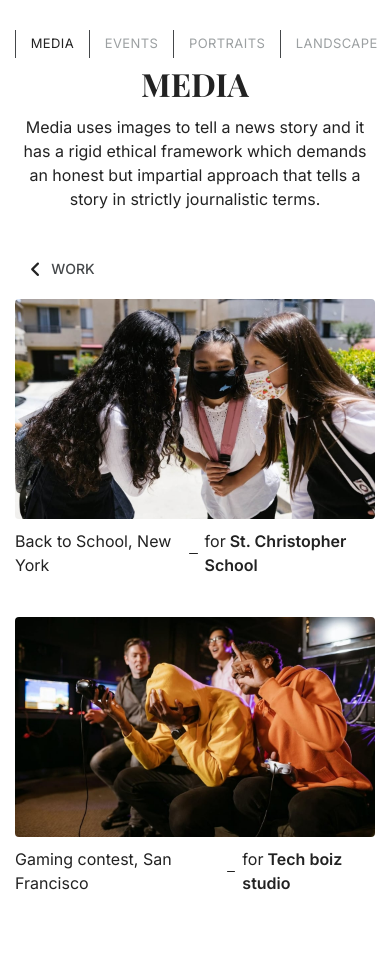
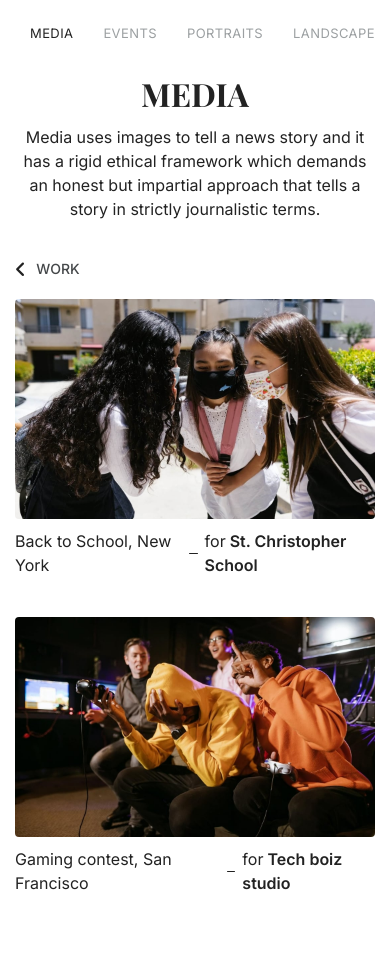
Before and after one commit to gigaamiridze/Photolens, a Flask app: page /project-categories/media in a window 390 px wide; the page is wider, and only the part inside the window is pictured. Shown: the part 68-1022 px from the top of that part. Run offline with Flask 2, Linux system fonts and the light colour scheme; some libraries are stand-ins or nearby versions.

Commit message:
added first section responsive of 'media' page

```diff
--- a/static/css/style.css
+++ b/static/css/style.css
@@ -1395,9 +1395,14 @@
   color: #222222;
   margin-right: 10px;
 }
-@media only screen and (max-width: 320px) {
+@media only screen and (max-width: 380px) {
   .section-cont .back-link .fa-angle-left {
-    font-size: 16px;
+    font-size: 17px;
+  }
+}
+@media only screen and (max-width: 320px) {
+  .section-cont .back-link .fa-angle-left {
+    font-size: 15px;
   }
 }
 .section-cont .back-link .page-name {
@@ -1410,6 +1415,11 @@
   padding-bottom: 1.5px;
   position: relative;
 }
+@media only screen and (max-width: 320px) {
+  .section-cont .back-link .page-name {
+    font-size: 13px;
+  }
+}
 .section-cont .back-link .page-name::after {
   content: "";
   position: absolute;
@@ -1421,6 +1431,21 @@
   transform: scale(0, 1);
   transition: 0.3s linear;
 }
+@media only screen and (max-width: 900px) {
+  .section-cont .back-link .page-name::after {
+    height: 1.1px;
+  }
+}
+@media only screen and (max-width: 380px) {
+  .section-cont .back-link .page-name::after {
+    height: 1.5px;
+  }
+}
+@media only screen and (max-width: 320px) {
+  .section-cont .back-link .page-name::after {
+    height: 1px;
+  }
+}
 .section-cont .back-link .page-name:hover::after {
   transform: scale(1, 1);
 }
@@ -1428,9 +1453,14 @@
   padding-top: 0;
   margin-top: 20px;
 }
-@media only screen and (max-width: 320px) {
+@media only screen and (max-width: 380px) {
   .section-cont .change-size {
     margin-top: 15px;
+  }
+}
+@media only screen and (max-width: 320px) {
+  .section-cont .change-size {
+    margin-top: 10px;
   }
 }
 
@@ -2021,11 +2051,51 @@
   transition: 0.3s linear;
 }
 
+@media only screen and (max-width: 420px) {
+  .add-padd {
+    padding-top: 20px;
+  }
+}
+@media only screen and (max-width: 380px) {
+  .add-padd {
+    padding-top: 15px;
+  }
+}
+
 .change-prop {
   width: 433px;
   margin-top: 0;
   padding: 30px 0 0 0;
 }
+@media only screen and (max-width: 900px) {
+  .change-prop {
+    width: 470px;
+  }
+}
+@media only screen and (max-width: 768px) {
+  .change-prop {
+    width: 433px;
+  }
+}
+@media only screen and (max-width: 480px) {
+  .change-prop {
+    width: 374px;
+    padding-top: 20px;
+    margin-bottom: 20px;
+  }
+}
+@media only screen and (max-width: 420px) {
+  .change-prop {
+    overflow: scroll;
+    width: 100%;
+    padding-top: 0;
+  }
+}
+@media only screen and (max-width: 380px) {
+  .change-prop {
+    margin-bottom: 15px;
+  }
+}
 
 .links-box .delete-underline:hover::after {
   transform: scale(0, 0);
@@ -2040,13 +2110,39 @@
 .section-cont .add-padd-top-50 {
   padding-top: 50px;
 }
-.section-cont .change-size-1:last-child {
+@media only screen and (max-width: 768px) {
+  .section-cont .add-padd-top-50 {
+    padding-top: 40px;
+  }
+}
+@media only screen and (max-width: 380px) {
+  .section-cont .add-padd-top-50 {
+    padding-top: 30px;
+  }
+}
+@media only screen and (max-width: 320px) {
+  .section-cont .add-padd-top-50 {
+    padding-top: 25px;
+  }
+}
+
+.shop-cont .change-size-1:last-child {
   margin-top: 20px;
 }
-.section-cont .change-size-1:last-child .content-box .img-info .no-transform {
+@media only screen and (max-width: 380px) {
+  .shop-cont .change-size-1:last-child {
+    margin-top: 15px;
+  }
+}
+@media only screen and (max-width: 320px) {
+  .shop-cont .change-size-1:last-child {
+    margin-top: 10px;
+  }
+}
+.shop-cont .change-size-1:last-child .content-box .img-info .no-transform {
   text-transform: none;
 }
-.section-cont .change-size-1:last-child .content-box .img-info .for {
+.shop-cont .change-size-1:last-child .content-box .img-info .for {
   font-weight: 400;
 }
 
--- a/static/sass/main/_mediaPage.scss
+++ b/static/sass/main/_mediaPage.scss
@@ -5,12 +5,28 @@
 
 // first section
 // changed properties on links box
+.add-padd {
+    @include responsive(phone-port-lg) { padding-top: $px20; }
+    @include responsive(phone-port-md) { padding-top: $px15; }
+}
 .change-prop {
     width: 433px;
     margin-top: 0;
     padding: $px30 0 0 0;
+    @include responsive(tablet-lg) { width: 470px; }
+    @include responsive(tablet) { width: 433px; }
+    @include responsive(phone-land-sm) {
+        width: 374px;
+        padding-top: $px20;
+        margin-bottom: $px20;
+    }
+    @include responsive(phone-port-lg) {
+        overflow: scroll;
+        width: 100%;
+        padding-top: 0;
+    }
+    @include responsive(phone-port-md) { margin-bottom: $px15; }
 }
-
 .links-box {
     .delete-underline:hover::after {
         transform: scale(0, 0);
@@ -27,9 +43,16 @@
 .section-cont {
     .add-padd-top-50 {
         padding-top: $px50;
+        @include responsive(tablet) { padding-top: $px40; }
+        @include responsive(phone-port-md) { padding-top: $px30; }
+        @include responsive(phone-port-sm) { padding-top: $px25; }
     }
+}
+.shop-cont {
     .change-size-1:last-child {
         margin-top: $px20;
+        @include responsive(phone-port-md) { margin-top: $px15; }
+        @include responsive(phone-port-sm) { margin-top: $px10; }
         .content-box {
             .img-info {
                 .no-transform {
--- a/static/sass/main/_workPage.scss
+++ b/static/sass/main/_workPage.scss
@@ -71,13 +71,15 @@
             font-size: $px18;
             color: $black;
             margin-right: $px10;
-            @include responsive(phone-port-sm) { font-size: $px16; }
+            @include responsive(phone-port-md) { font-size: $px17; }
+            @include responsive(phone-port-sm) { font-size: $px15; }
         }
         .page-name {
             @include text-property ($px14, $inter, $dark-gray, $upper, none);
             font-weight: $medium;
             padding-bottom: 1.5px;
             position: relative;
+            @include responsive(phone-port-sm) { font-size: $px13; }
             &::after {
                 content: '';
                 position: absolute;
@@ -88,6 +90,9 @@
                 background-color: $black;
                 transform: scale(0, 1);
                 transition: 0.3s linear;
+                @include responsive(tablet-lg) { height: 1.1px; }
+                @include responsive(phone-port-md) { height: 1.5px; }
+                @include responsive(phone-port-sm) { height: 1px; }
             }
             &:hover::after {
                 transform: scale(1, 1);
@@ -97,6 +102,7 @@
     .change-size {
         padding-top: 0;
         margin-top: $px20;
-        @include responsive(phone-port-sm) { margin-top: $px15; }
+        @include responsive(phone-port-md) { margin-top: $px15; }
+        @include responsive(phone-port-sm) { margin-top: $px10; }
     }
 }
--- a/templates/events.html
+++ b/templates/events.html
@@ -90,7 +90,7 @@
                 </div>
             </div>
         </header>
-        <section class="first-section">
+        <section class="first-section add-padd">
             <div class="links-box change-prop">
                 <div class="vertical-line"></div>
                 <a href="/project-categories/media" class="link delete-underline hover-effect">media</a>
@@ -112,11 +112,13 @@
             </div>
         </section>
         <section>
-            <div class="section-cont shop-cont">
+            <div class="section-cont">
                 <a href="/work" class="back-link add-padd-top-50">
                     <i class="fa-solid fa-angle-left"></i>
                     <h6 class="page-name">work</h6>
                 </a>
+            </div>
+            <div class="shop-cont">
                 <div class="content-block change-size-1">
                     <div class="content-box">
                         <div class="img-box">
--- a/templates/landscape.html
+++ b/templates/landscape.html
@@ -90,7 +90,7 @@
                 </div>
             </div>
         </header>
-        <section class="first-section">
+        <section class="first-section add-padd">
             <div class="links-box change-prop">
                 <div class="vertical-line"></div>
                 <a href="/project-categories/media" class="link delete-underline hover-effect">media</a>
@@ -114,11 +114,13 @@
             </div>
         </section>
         <section>
-            <div class="section-cont shop-cont">
+            <div class="section-cont">
                 <a href="/work" class="back-link add-padd-top-50">
                     <i class="fa-solid fa-angle-left"></i>
                     <h6 class="page-name">work</h6>
                 </a>
+            </div>
+            <div class="shop-cont">
                 <div class="content-block change-size-1">
                     <div class="content-box">
                         <div class="img-box">
--- a/templates/media.html
+++ b/templates/media.html
@@ -90,7 +90,7 @@
                 </div>
             </div>
         </header>
-        <section class="first-section">
+        <section class="first-section add-padd">
             <div class="links-box change-prop">
                 <div class="vertical-line"></div>
                 <a href="/project-categories/media" class="link black-link delete-underline">media</a>
@@ -112,11 +112,13 @@
             </div>
         </section>
         <section>
-            <div class="section-cont shop-cont">
+            <div class="section-cont">
                 <a href="/work" class="back-link add-padd-top-50">
                     <i class="fa-solid fa-angle-left"></i>
                     <h6 class="page-name">work</h6>
                 </a>
+            </div>
+            <div class="shop-cont">
                 <div class="content-block change-size-1">
                     <div class="content-box">
                         <div class="img-box">
--- a/templates/portraits.html
+++ b/templates/portraits.html
@@ -90,7 +90,7 @@
                 </div>
             </div>
         </header>
-        <section class="first-section">
+        <section class="first-section add-padd">
             <div class="links-box change-prop">
                 <div class="vertical-line"></div>
                 <a href="/project-categories/media" class="link delete-underline hover-effect">media</a>
@@ -113,11 +113,13 @@
             </div>
         </section>
         <section>
-            <div class="section-cont shop-cont">
+            <div class="section-cont">
                 <a href="/work" class="back-link add-padd-top-50">
                     <i class="fa-solid fa-angle-left"></i>
                     <h6 class="page-name">work</h6>
                 </a>
+            </div>
+            <div class="shop-cont">
                 <div class="content-block change-size-1">
                     <div class="content-box">
                         <div class="img-box">
```
